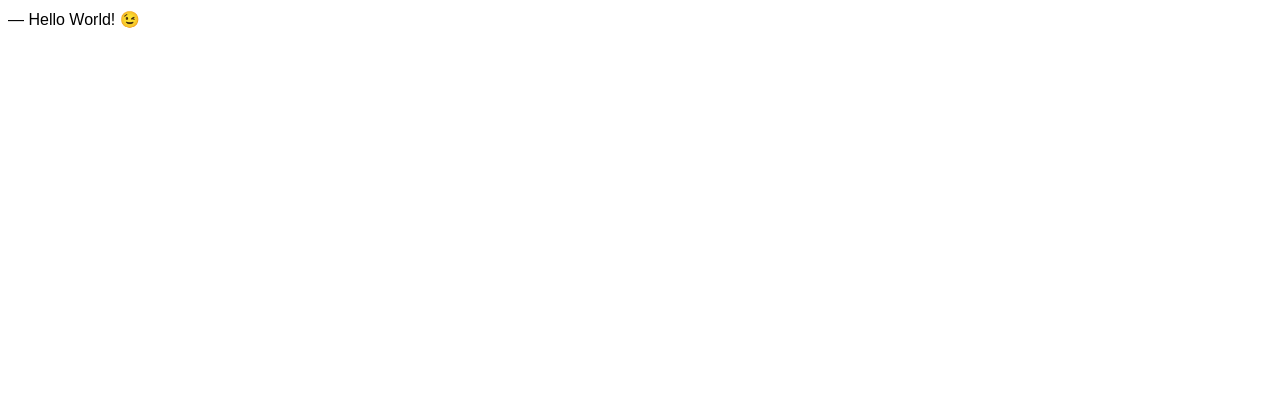
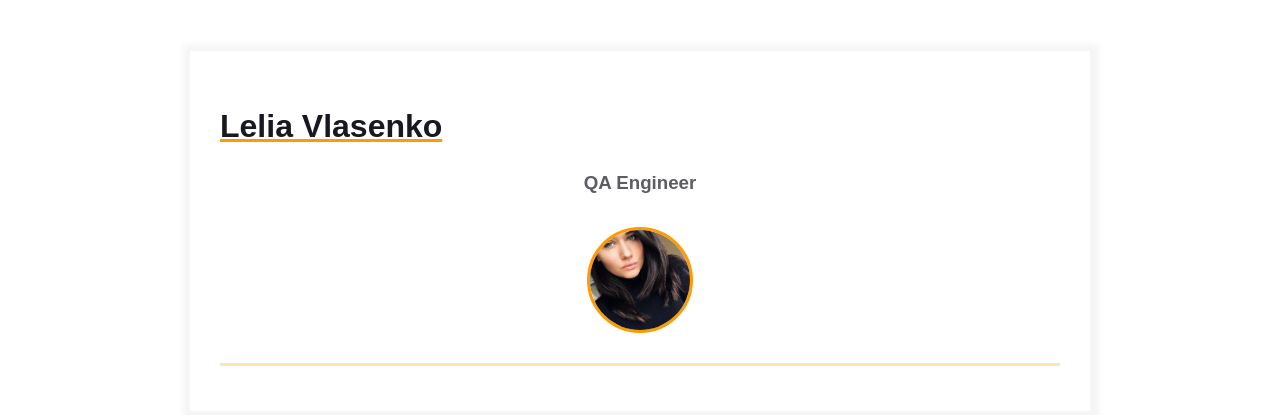
Before and after one commit to LeliaVlasenko/homepage, a plain HTML site: page index.html in a window 1280 px wide. Drawn offline with Linux system fonts and the light colour scheme.

Commit message:
Primary content template: avatar, name, job

```diff
--- a/index.html
+++ b/index.html
@@ -7,6 +7,25 @@
     <link rel="stylesheet" href="styles.css">
   </head>
   <body>
-    ― Hello World! &#x1F609;
+    <main>
+      <div class="resume">
+        <div class="container">
+          <div class="resume__block">
+            <h1 class="contact-info__header">Lelia Vlasenko</h1>
+            <h3 class="contact-info__sub-header">QA Engineer</h3>
+
+            <div class="contact_info_container fh">
+              <div class="contact-info__block"></div>
+
+              <div class="contact-info__block contact-info__block--center">
+                <img class="contact-info__avatar" src="assets/avatar.JPG" alt="Avatar">
+              </div>
+
+              <div class="contact-info__block"></div>
+            </div>
+          </div>
+        </div>
+      </div>
+    </main>
   </body>
 </html>
```
Also changed, not shown: assets/avatar.JPG (added).
